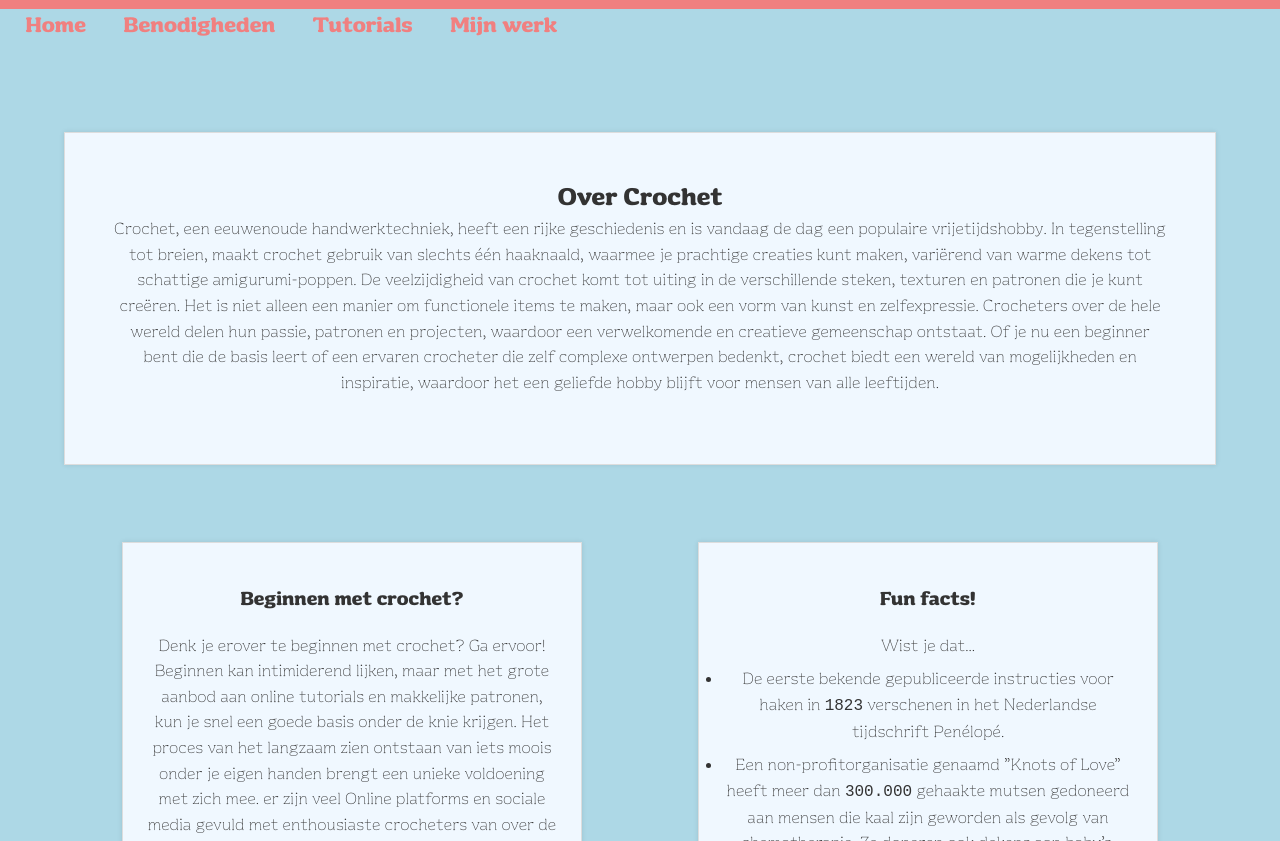
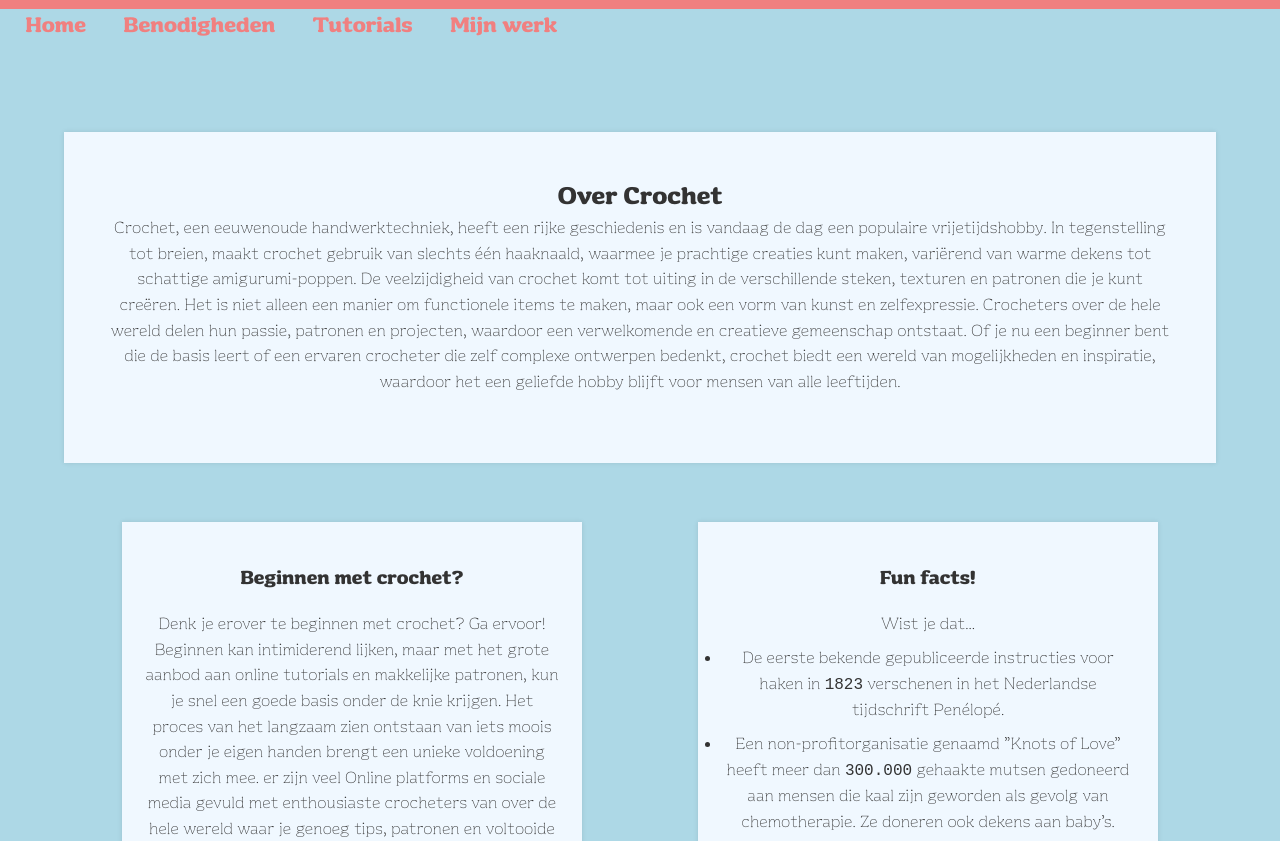
Before and after one commit to mickeyli7/crochet_website, a plain HTML site: page index.html in a window 1280 px wide. Shown: the part 93-934 px from the top of the page. Drawn offline with Linux system fonts and the light colour scheme.

Commit message:
laatste veranderingen

```diff
--- a/style.css
+++ b/style.css
@@ -76,9 +76,8 @@ main, div {
     flex-direction: column;
     padding: 4%;
     background-color: aliceblue;
-    border: 1px solid #ddd;
     box-shadow: 0 0 5px rgba(0, 0, 0, 0.1);
-    margin-bottom: 20px;
+    margin-bottom: 0.1em;
 }
 
 .flex-container {
@@ -91,7 +90,6 @@ main, div {
     background-color: aliceblue;
     width: 40%;
     margin-bottom: 5%;
-    border: 1px solid #ddd;
     box-shadow: 0 0 5px rgba(0, 0, 0, 0.1);
     text-align: center;
     padding: 2%;
```
